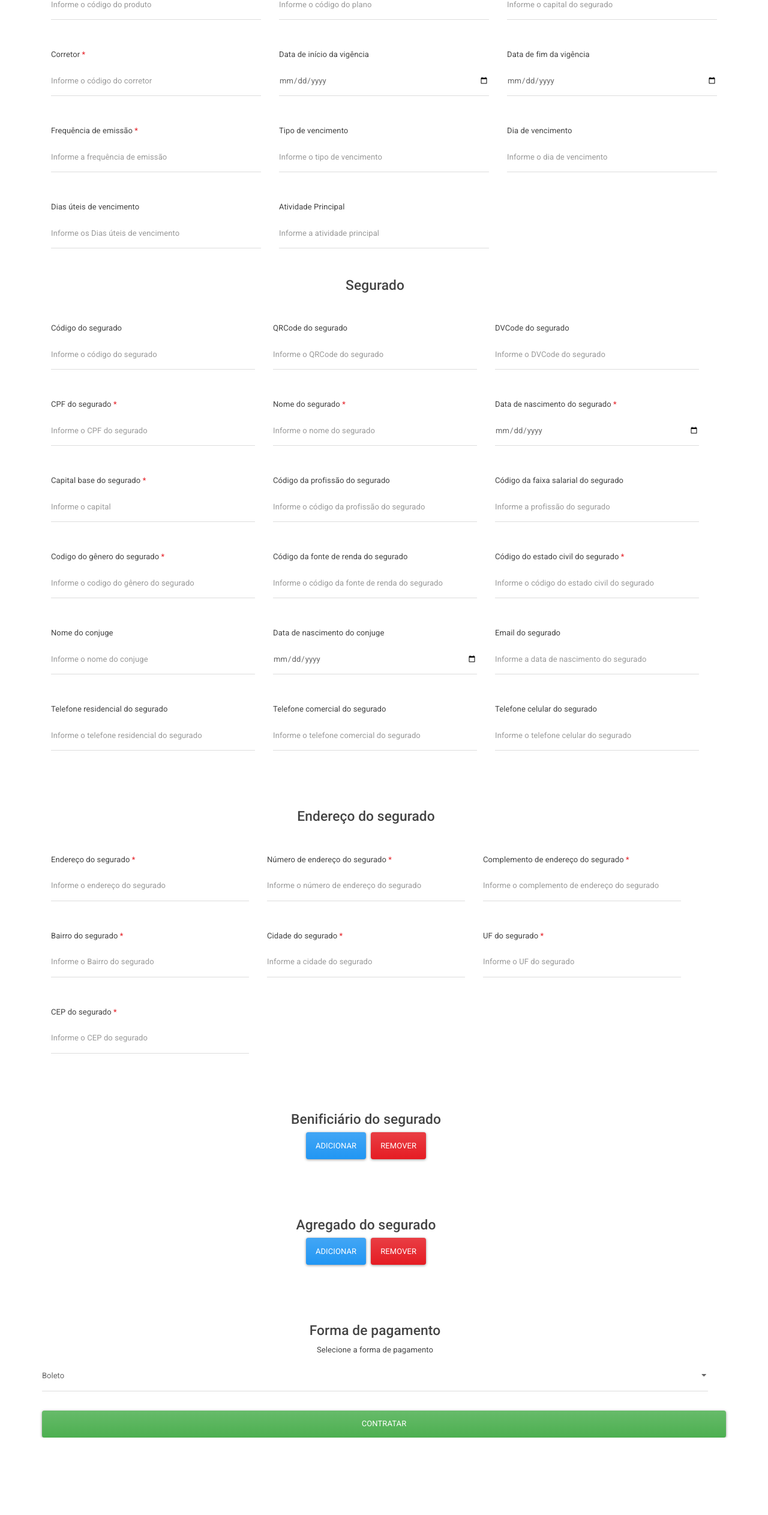
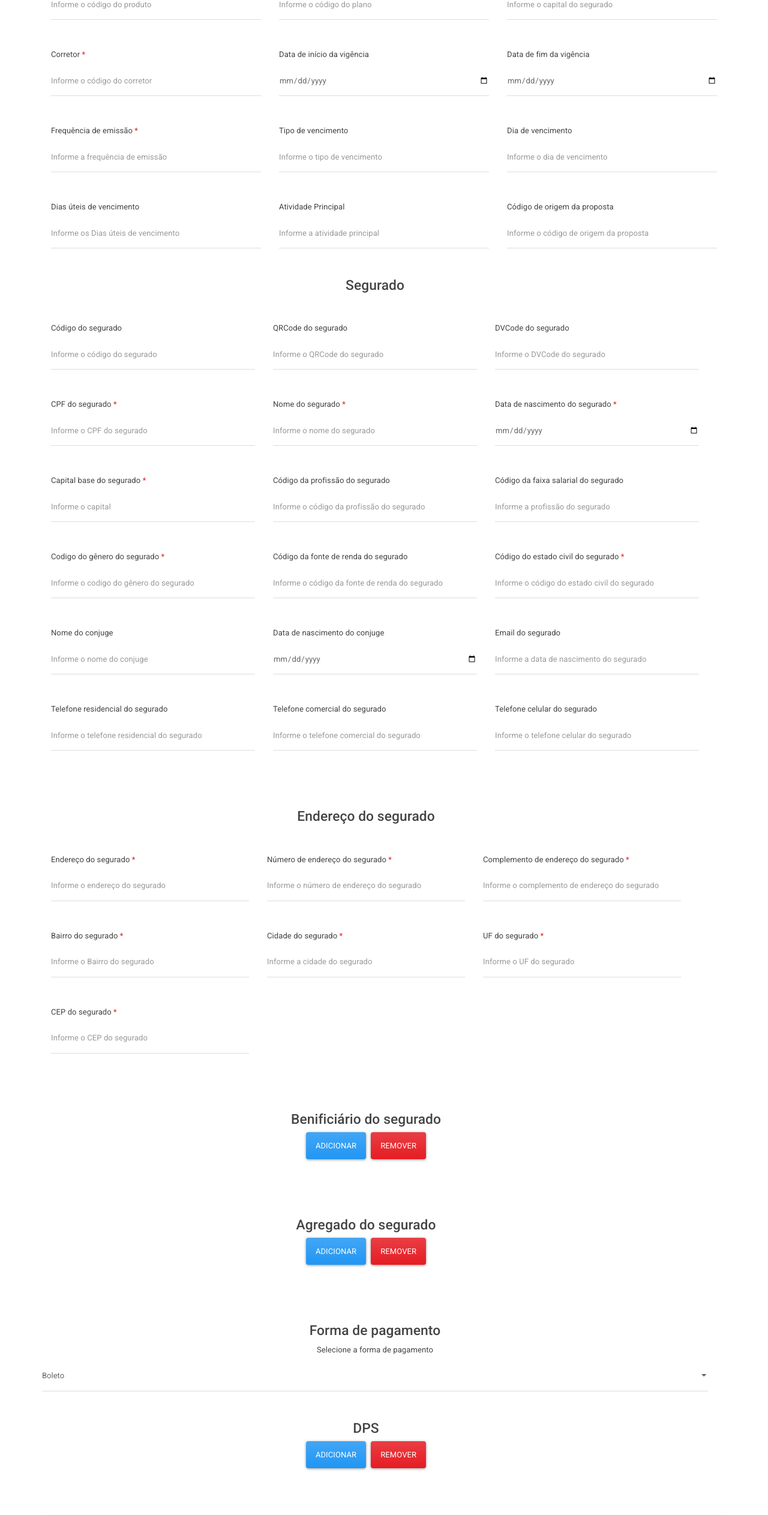
Before and after one commit to WemersonPD/lis-web-frontend-v2, an Angular app: page /seguro-individual-plano-form in a window 1280 px wide. Shown: the part 190-2715 px from the top of the page at 60% size. Before the commit the page ends 2586 px from the top, so only its background shows below. Built offline with nearby package versions, Linux system fonts and the light colour scheme.

Commit message:
Finalizado form dps e todos o formulario

```diff
--- a/src/app/seguro-individual-plano/seguro-individual-plano-form/seguro-individual-plano-form.component.html
+++ b/src/app/seguro-individual-plano/seguro-individual-plano-form/seguro-individual-plano-form.component.html
@@ -138,6 +138,15 @@
         class="form-control"
         formControlName="AtividadePrincipal"
         placeholder="Informe a atividade principal"
+      />
+    </div>
+    <div class="form-group col-4 mb-5">
+      <label>Código de origem da proposta</label>
+      <input
+        type="number"
+        class="form-control"
+        formControlName="Origem"
+        placeholder="Informe o código de origem da proposta"
       />
     </div>
     <!-- Segurado apartir daqui -->
@@ -956,6 +965,53 @@
           </div>
         </div>
       </div>
+      <div class="col-12 row">
+        <h3 class="mr-2 text-center col-12 mt-5">DPS</h3>
+        <div class="col-12 d-flex justify-content-center mb-5">
+          <button (click)="addDPS()" type="button" class="btn btn-primary mr-2">
+            Adicionar
+          </button>
+          <button (click)="removerDPS()" type="button" class="btn btn-danger">
+            Remover
+          </button>
+        </div>
+      </div>
+
+      <div
+        formArrayName="DPS"
+        *ngFor="let dps of DPS.controls; index as i"
+        class="col-12 row"
+      >
+        <div [formGroupName]="i" class="col-12 row">
+          <div class="form-group col-4 mb-5">
+            <label>Código da DPS</label>
+            <input
+              type="number"
+              class="form-control"
+              formControlName="Codigo"
+              placeholder="Informe o código da DPS"
+            />
+          </div>
+          <div class="form-group col-4 mb-5">
+            <label>Resposta</label>
+            <input
+              type="text"
+              class="form-control"
+              formControlName="Resposta"
+              placeholder="Informe a resposta"
+            />
+          </div>
+          <div class="form-group col-4 mb-5">
+            <label>Explicação da reposta</label>
+            <input
+              type="text"
+              class="form-control"
+              formControlName="Texto"
+              placeholder="Informe a explicação da reposta"
+            />
+          </div>
+        </div>
+      </div>
     </div>
     <button type="submit" class="btn btn-success mt-3 col-12">Contratar</button>
   </div>
--- a/src/app/seguro-individual-plano/seguro-individual-plano-form/seguro-individual-plano-form.component.ts
+++ b/src/app/seguro-individual-plano/seguro-individual-plano-form/seguro-individual-plano-form.component.ts
@@ -104,7 +104,7 @@ export class SeguroIndividualPlanoFormComponent implements OnInit {
           ],
         ],
       }),
-      DPS: ['', []],
+      DPS: this.formBuilder.array([]),
       Origem: ['', []],
     });
   }
@@ -170,4 +170,23 @@ export class SeguroIndividualPlanoFormComponent implements OnInit {
     const agregados = this.Agregados;
     agregados.removeAt(agregados.length - 1);
   }
+
+  get DPS(): FormArray {
+    return this.seguroIndividualPlanoForm.controls.DPS as FormArray;
+  }
+
+  addDPS(): void {
+    const dps = this.DPS;
+    const group = this.formBuilder.group({
+      Codigo: [''],
+      Resposta: [''],
+      Texto: [''],
+    });
+    dps.push(group);
+  }
+
+  removerDPS(): void {
+    const dps = this.DPS;
+    dps.removeAt(this.DPS.length - 1);
+  }
 }
```
